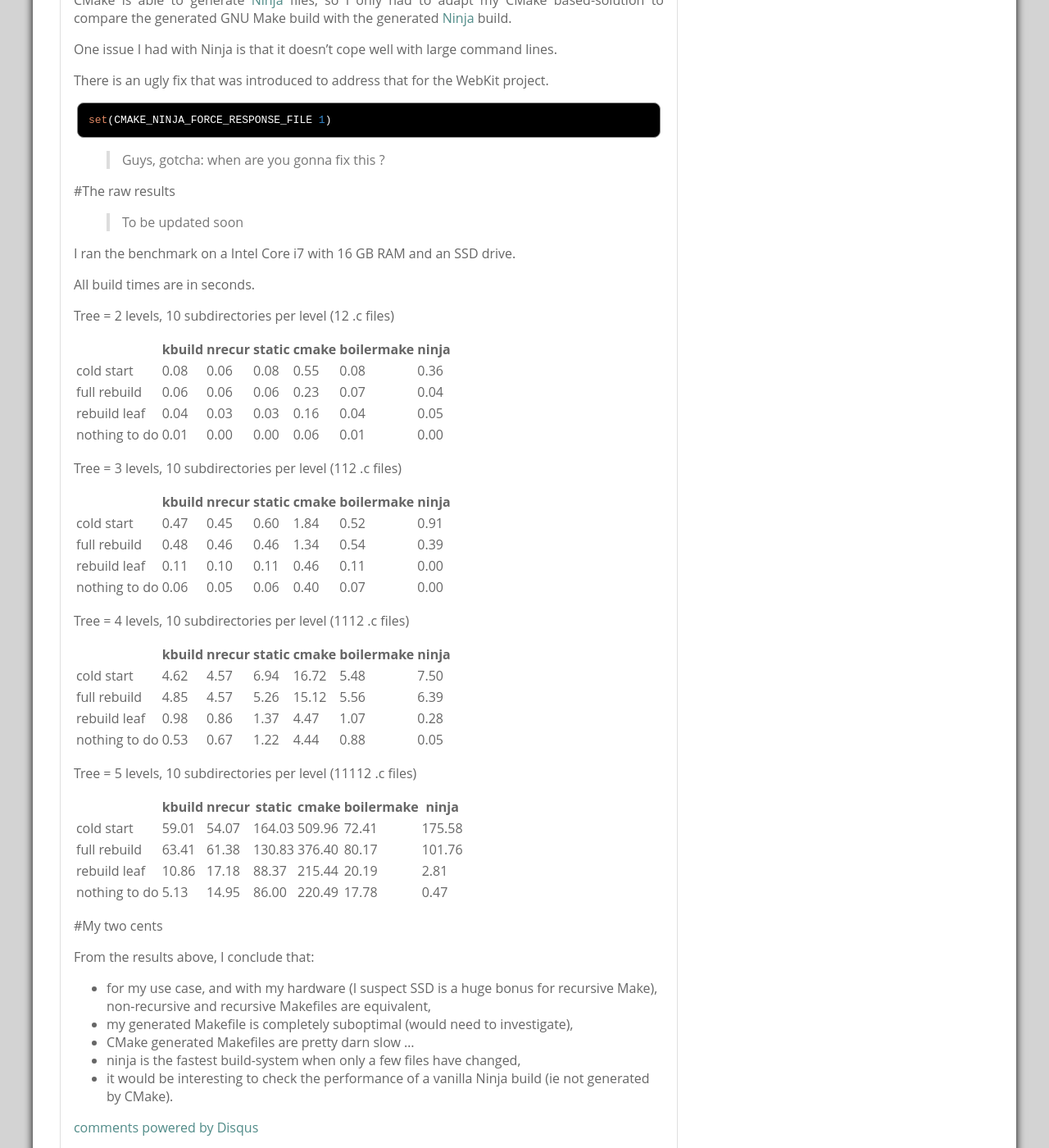
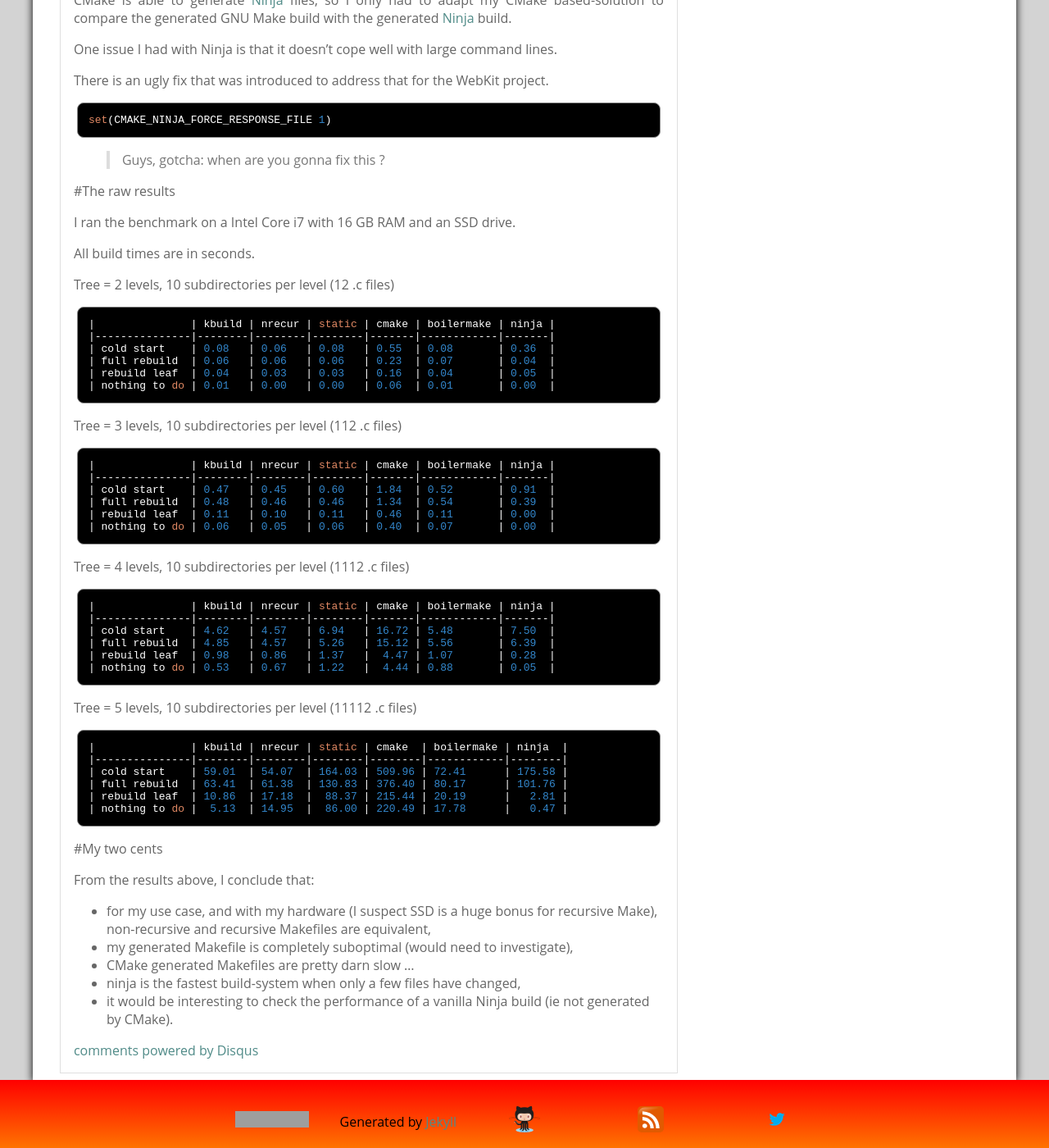
Before and after one commit to mgcrea/benchmark-kaizoumark, a Jekyll site: the page built from _posts/2016-09-01-build-benchmark-large-c-project.md, in a window 1280 px wide and 1400 px high, scrolled down 6590 px. Shown: the whole window at 82% size. Built offline with Jekyll 4.4.1, drawn with Linux system fonts in a browser that asks for light colours; comment, search, counter and statistics services are not loaded; grey boxes are pictures that could not be loaded.

Commit message:
Changed benchmark tables results

```diff
--- a/_posts/2016-09-01-build-benchmark-large-c-project.md
+++ b/_posts/2016-09-01-build-benchmark-large-c-project.md
@@ -363,47 +363,53 @@ set(CMAKE_NINJA_FORCE_RESPONSE_FILE 1)
 
 #The raw results
 
->To be updated soon
-
 I ran the benchmark on a Intel Core i7 with 16 GB RAM and an SSD drive.
 
 All build times are in seconds.
 
 Tree = 2 levels, 10 subdirectories per level (12 .c files)
 
+~~~~
 |               | kbuild | nrecur | static | cmake | boilermake | ninja |
 |---------------|--------|--------|--------|-------|------------|-------|
 | cold start    | 0.08   | 0.06   | 0.08   | 0.55  | 0.08       | 0.36  |
 | full rebuild  | 0.06   | 0.06   | 0.06   | 0.23  | 0.07       | 0.04  |
 | rebuild leaf  | 0.04   | 0.03   | 0.03   | 0.16  | 0.04       | 0.05  |
 | nothing to do | 0.01   | 0.00   | 0.00   | 0.06  | 0.01       | 0.00  |
+~~~~
 
 Tree = 3 levels, 10 subdirectories per level (112 .c files)
 
+~~~~
 |               | kbuild | nrecur | static | cmake | boilermake | ninja |
 |---------------|--------|--------|--------|-------|------------|-------|
 | cold start    | 0.47   | 0.45   | 0.60   | 1.84  | 0.52       | 0.91  |
 | full rebuild  | 0.48   | 0.46   | 0.46   | 1.34  | 0.54       | 0.39  |
 | rebuild leaf  | 0.11   | 0.10   | 0.11   | 0.46  | 0.11       | 0.00  |
 | nothing to do | 0.06   | 0.05   | 0.06   | 0.40  | 0.07       | 0.00  |
+~~~~
 
 Tree = 4 levels, 10 subdirectories per level (1112 .c files)
 
+~~~~
 |               | kbuild | nrecur | static | cmake | boilermake | ninja |
 |---------------|--------|--------|--------|-------|------------|-------|
 | cold start    | 4.62   | 4.57   | 6.94   | 16.72 | 5.48       | 7.50  |
 | full rebuild  | 4.85   | 4.57   | 5.26   | 15.12 | 5.56       | 6.39  |
 | rebuild leaf  | 0.98   | 0.86   | 1.37   |  4.47 | 1.07       | 0.28  |
 | nothing to do | 0.53   | 0.67   | 1.22   |  4.44 | 0.88       | 0.05  |
+~~~~
 
 Tree = 5 levels, 10 subdirectories per level (11112 .c files)
 
+~~~~
 |               | kbuild | nrecur | static | cmake  | boilermake | ninja  |
 |---------------|--------|--------|--------|--------|------------|--------|
 | cold start    | 59.01  | 54.07  | 164.03 | 509.96 | 72.41      | 175.58 |
 | full rebuild  | 63.41  | 61.38  | 130.83 | 376.40 | 80.17      | 101.76 |
 | rebuild leaf  | 10.86  | 17.18  |  88.37 | 215.44 | 20.19      |   2.81 |
 | nothing to do |  5.13  | 14.95  |  86.00 | 220.49 | 17.78      |   0.47 |
+~~~~
 
 #My two cents
 
```
